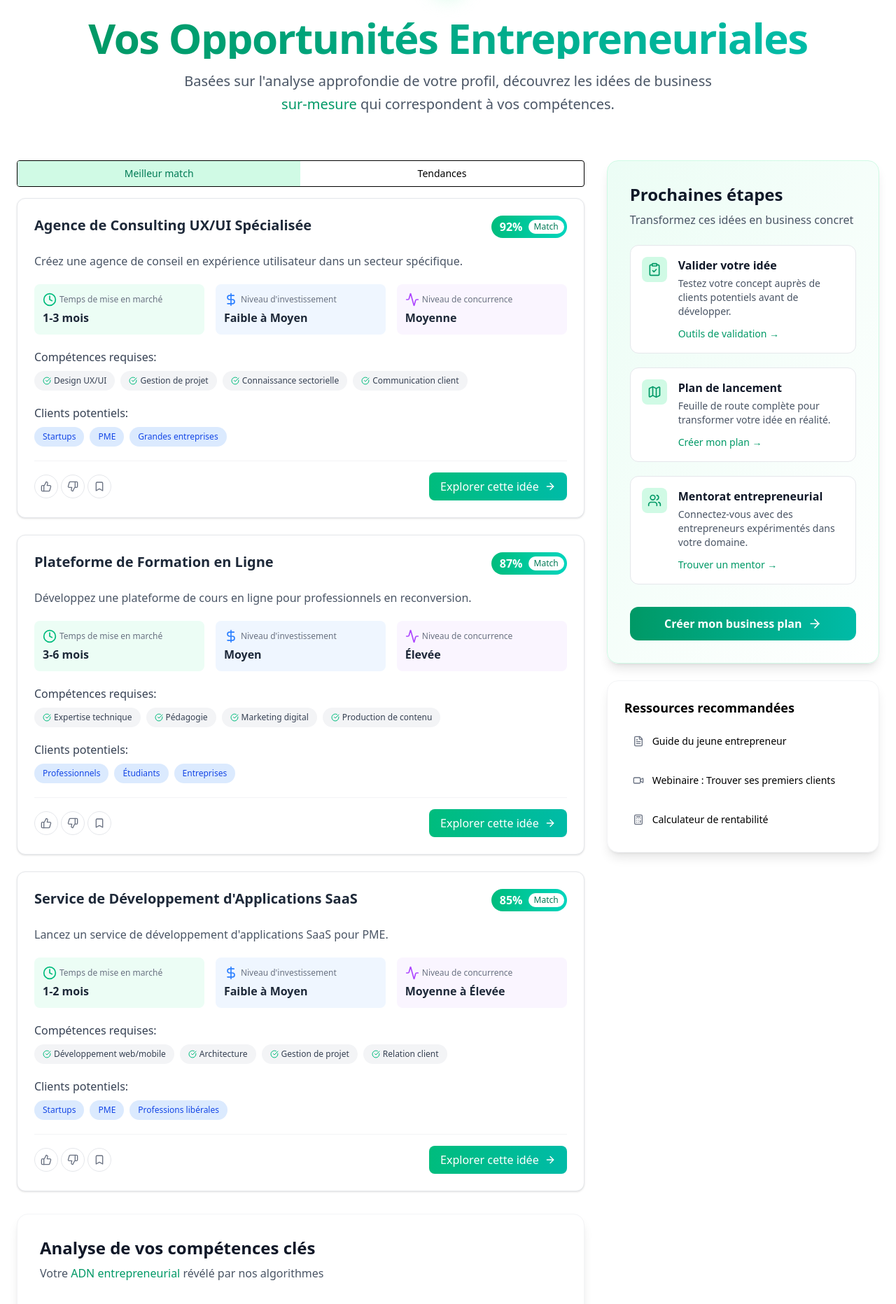
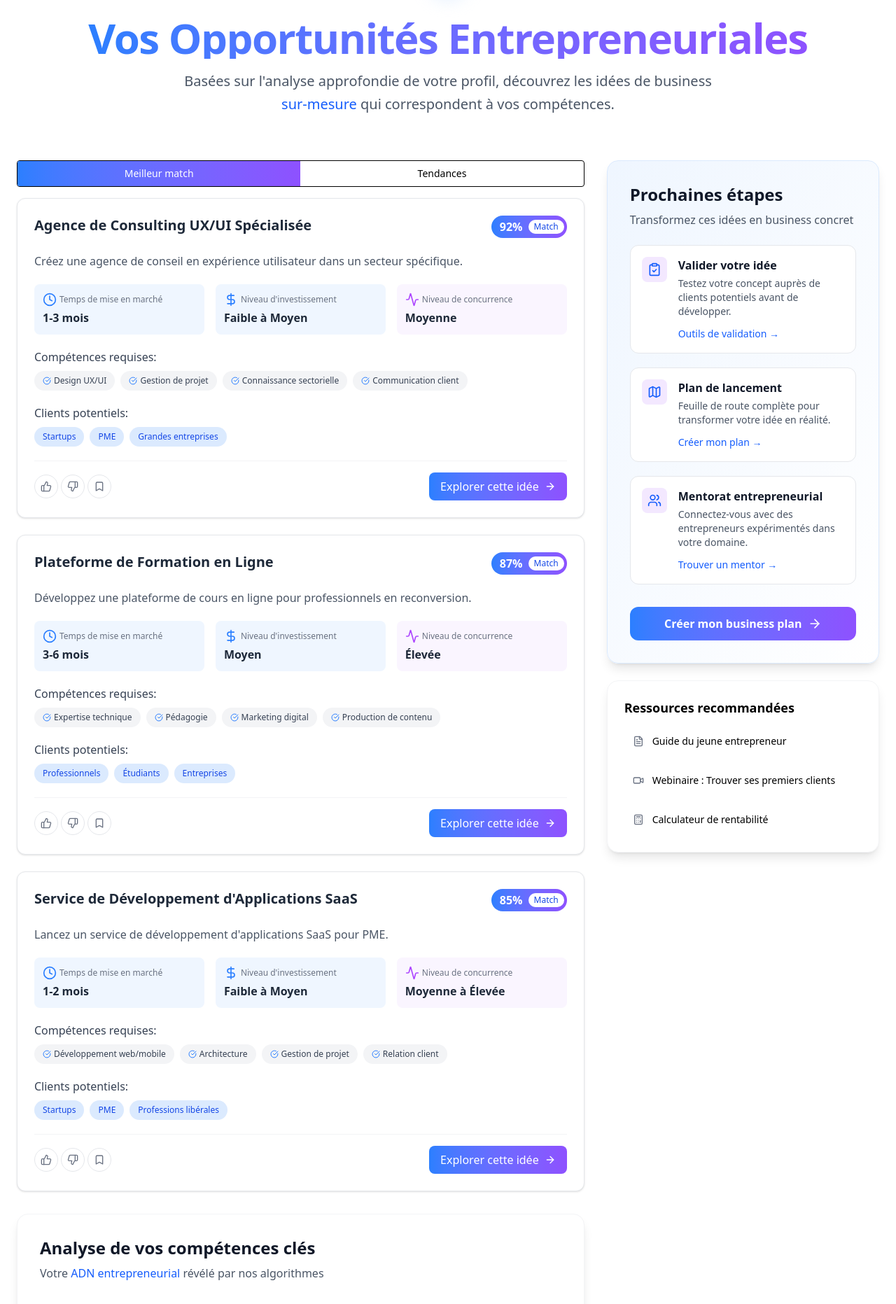
Before and after one commit to Grande-Ecole-IT/hackathon-2025, a React (Vite) app: page /business-ideas in a window 1280 px wide. Shown: the part 104-1967 px from the top of the page at 70% size. Built offline with nearby package versions, Linux system fonts and the light colour scheme; no server answers.

Commit message:
Modif des couleurs sur business ideas et plan

```diff
--- a/src/pages/BusinessIdeasPage.jsx
+++ b/src/pages/BusinessIdeasPage.jsx
@@ -1,6 +1,28 @@
-import { Link } from "react-router"
-import { Lightbulb, ArrowRight, ThumbsUp, ThumbsDown, Clock, Target, TrendingUp, DollarSign, Activity, CheckCircle, Bookmark, Palette, LayoutGrid, Code, MessageCircle, ClipboardCheck, Users, FileText, Video, Calculator, Map, Star } from "lucide-react"
-import { useState } from "react"
+import {
+  Activity,
+  ArrowRight,
+  Bookmark,
+  Calculator,
+  CheckCircle,
+  ClipboardCheck,
+  Clock,
+  Code,
+  DollarSign,
+  FileText,
+  LayoutGrid,
+  Lightbulb,
+  Map,
+  MessageCircle,
+  Palette,
+  Star,
+  ThumbsDown,
+  ThumbsUp,
+  TrendingUp,
+  Users,
+  Video,
+} from "lucide-react";
+import { useState } from "react";
+import { Link } from "react-router";
 
 export default function BusinessIdeasPage() {
   return (
@@ -8,14 +30,17 @@ export default function BusinessIdeasPage() {
       {/* Header avec animation et dégradé */}
       <div className="flex flex-col items-center text-center mb-16">
         <div className="relative mb-6">
-          <Lightbulb className="h-14 w-14 text-emerald-500 z-10 relative" />
-          <div className="absolute inset-0 bg-emerald-100 rounded-full blur-md opacity-75 -z-0 animate-pulse" />
+          <Lightbulb className="h-14 w-14 text-blue-500 z-10 relative" />
+          <div className="absolute inset-0 bg-blue-100 rounded-full blur-md opacity-75 -z-0 animate-pulse" />
         </div>
-        <h1 className="text-4xl font-bold tracking-tight sm:text-5xl md:text-6xl mb-4 bg-gradient-to-r from-emerald-600 to-teal-500 bg-clip-text text-transparent">
+        <h1 className="text-4xl font-bold tracking-tight sm:text-5xl md:text-6xl mb-4 bg-gradient-to-r from-blue-500 to-violet-500 bg-clip-text text-transparent">
           Vos Opportunités Entrepreneuriales
         </h1>
         <p className="text-xl text-gray-600 max-w-3xl leading-relaxed">
-          Basées sur l'analyse approfondie de votre profil, découvrez les idées de business <span className="font-medium text-emerald-600">sur-mesure</span> qui correspondent à vos compétences.
+          Basées sur l'analyse approfondie de votre profil, découvrez les idées
+          de business{" "}
+          <span className="font-medium text-blue-600">sur-mesure</span> qui
+          correspondent à vos compétences.
         </p>
       </div>
 
@@ -27,9 +52,15 @@ export default function BusinessIdeasPage() {
           {/* Analyse des compétences */}
           <div className="bg-white rounded-2xl shadow-lg p-8 border border-gray-100">
             <div className="mb-8">
-              <h2 className="text-2xl font-bold text-gray-900 mb-2">Analyse de vos compétences clés</h2>
+              <h2 className="text-2xl font-bold text-gray-900 mb-2">
+                Analyse de vos compétences clés
+              </h2>
               <p className="text-gray-600">
-                Votre <span className="font-medium text-emerald-600">ADN entrepreneurial</span> révélé par nos algorithmes
+                Votre{" "}
+                <span className="font-medium text-blue-600">
+                  ADN entrepreneurial
+                </span>{" "}
+                révélé par nos algorithmes
               </p>
             </div>
 
@@ -40,7 +71,7 @@ export default function BusinessIdeasPage() {
                 marketDemand="Élevée"
                 entrepreneurialValue="Très élevée"
                 description="Votre expertise en design UX/UI est un atout majeur pour créer des produits centrés sur l'utilisateur."
-                icon={<Palette className="h-5 w-5 text-emerald-500" />}
+                icon={<Palette className="h-5 w-5 text-blue-500" />}
               />
               <SkillMatchCard
                 skill="Gestion de projet"
@@ -72,9 +103,14 @@ export default function BusinessIdeasPage() {
 
         {/* Sidebar droite sticky */}
         <div className="space-y-6 sticky top-8 h-fit">
-          <div className="bg-gradient-to-br from-emerald-50 to-white rounded-2xl shadow-lg p-8 border border-emerald-100">
-            <h2 className="text-2xl font-bold text-gray-900 mb-2">Prochaines étapes</h2>
-            <p className="text-gray-600 mb-6">Transformez ces idées en <span className="font-medium">business concret</span></p>
+          <div className="bg-gradient-to-br from-blue-50 to-white rounded-2xl shadow-lg p-8 border border-blue-100">
+            <h2 className="text-2xl font-bold text-gray-900 mb-2">
+              Prochaines étapes
+            </h2>
+            <p className="text-gray-600 mb-6">
+              Transformez ces idées en{" "}
+              <span className="font-medium">business concret</span>
+            </p>
 
             <div className="space-y-5">
               <StepCard
@@ -91,7 +127,7 @@ export default function BusinessIdeasPage() {
                 desc="Feuille de route complète pour transformer votre idée en réalité."
                 link="/launch-plan"
                 button="Créer mon plan"
-                icon  ={<Map className="h-5 w-5" />}
+                icon={<Map className="h-5 w-5" />}
               />
               <StepCard
                 step={3}
@@ -105,7 +141,7 @@ export default function BusinessIdeasPage() {
 
             <Link
               to="/launch-plan"
-              className="mt-8 w-full bg-gradient-to-r from-emerald-600 to-teal-500 text-white font-semibold py-3 px-6 rounded-xl hover:shadow-lg transition-all flex items-center justify-center"
+              className="mt-8 w-full bg-gradient-to-r from-blue-500 to-violet-500 text-white font-semibold py-3 px-6 rounded-xl hover:shadow-lg transition-all flex items-center justify-center"
             >
               Créer mon business plan
               <ArrowRight className="ml-2 h-5 w-5" />
@@ -114,17 +150,30 @@ export default function BusinessIdeasPage() {
 
           {/* Widget supplémentaire */}
           <div className="bg-white rounded-2xl shadow-lg p-6 border border-gray-100">
-            <h3 className="font-semibold text-lg mb-3">Ressources recommandées</h3>
+            <h3 className="font-semibold text-lg mb-3">
+              Ressources recommandées
+            </h3>
             <div className="space-y-3">
-              <a href="#" className="flex items-center p-3 hover:bg-gray-50 rounded-lg transition-colors">
+              <a
+                href="#"
+                className="flex items-center p-3 hover:bg-gray-50 rounded-lg transition-colors"
+              >
                 <FileText className="h-4 w-4 text-gray-500 mr-3" />
                 <span className="text-sm">Guide du jeune entrepreneur</span>
               </a>
-              <a href="#" className="flex items-center p-3 hover:bg-gray-50 rounded-lg transition-colors">
+              <a
+                href="#"
+                className="flex items-center p-3 hover:bg-gray-50 rounded-lg transition-colors"
+              >
                 <Video className="h-4 w-4 text-gray-500 mr-3" />
-                <span className="text-sm">Webinaire : Trouver ses premiers clients</span>
+                <span className="text-sm">
+                  Webinaire : Trouver ses premiers clients
+                </span>
               </a>
-              <a href="#" className="flex items-center p-3 hover:bg-gray-50 rounded-lg transition-colors">
+              <a
+                href="#"
+                className="flex items-center p-3 hover:bg-gray-50 rounded-lg transition-colors"
+              >
                 <Calculator className="h-4 w-4 text-gray-500 mr-3" />
                 <span className="text-sm">Calculateur de rentabilité</span>
               </a>
@@ -139,8 +188,8 @@ export default function BusinessIdeasPage() {
 // Nouveau design pour StepCard
 function StepCard({ step, title, desc, link, button, icon }) {
   return (
-    <div className="flex items-start p-4 bg-white rounded-xl border border-gray-200 hover:border-emerald-300 transition-colors">
-      <div className="flex-shrink-0 bg-emerald-100 text-emerald-600 rounded-lg p-2 mr-4">
+    <div className="flex items-start p-4 bg-white rounded-xl border border-gray-200 hover:border-blue-300 transition-colors">
+      <div className="flex-shrink-0 bg-purple-100 text-blue-600 rounded-lg p-2 mr-4">
         {icon || <span className="font-bold">{step}</span>}
       </div>
       <div className="flex-grow">
@@ -148,7 +197,7 @@ function StepCard({ step, title, desc, link, button, icon }) {
         <p className="text-sm text-gray-600 mt-1">{desc}</p>
         <Link
           to={link}
-          className="inline-block mt-3 text-sm font-medium text-emerald-600 hover:text-emerald-700"
+          className="inline-block mt-3 text-sm font-medium text-blue-600 hover:text-blue-700"
         >
           {button} →
         </Link>
@@ -158,7 +207,7 @@ function StepCard({ step, title, desc, link, button, icon }) {
 }
 
 function TabsSection() {
-  const [activeTab, setActiveTab] = useState("match")
+  const [activeTab, setActiveTab] = useState("match");
 
   const ideas = {
     match: [
@@ -170,7 +219,12 @@ function TabsSection() {
         investmentLevel: "Faible à Moyen",
         timeToMarket: "1-3 mois",
         competitionLevel: "Moyenne",
-        skillsRequired: ["Design UX/UI", "Gestion de projet", "Connaissance sectorielle", "Communication client"],
+        skillsRequired: [
+          "Design UX/UI",
+          "Gestion de projet",
+          "Connaissance sectorielle",
+          "Communication client",
+        ],
         potentialClients: ["Startups", "PME", "Grandes entreprises"],
       },
       {
@@ -181,7 +235,12 @@ function TabsSection() {
         investmentLevel: "Moyen",
         timeToMarket: "3-6 mois",
         competitionLevel: "Élevée",
-        skillsRequired: ["Expertise technique", "Pédagogie", "Marketing digital", "Production de contenu"],
+        skillsRequired: [
+          "Expertise technique",
+          "Pédagogie",
+          "Marketing digital",
+          "Production de contenu",
+        ],
         potentialClients: ["Professionnels", "Étudiants", "Entreprises"],
       },
       {
@@ -192,7 +251,12 @@ function TabsSection() {
         investmentLevel: "Faible à Moyen",
         timeToMarket: "1-2 mois",
         competitionLevel: "Moyenne à Élevée",
-        skillsRequired: ["Développement web/mobile", "Architecture", "Gestion de projet", "Relation client"],
+        skillsRequired: [
+          "Développement web/mobile",
+          "Architecture",
+          "Gestion de projet",
+          "Relation client",
+        ],
         potentialClients: ["Startups", "PME", "Professions libérales"],
       },
     ],
@@ -205,11 +269,16 @@ function TabsSection() {
         investmentLevel: "Faible",
         timeToMarket: "1-2 mois",
         competitionLevel: "Moyenne",
-        skillsRequired: ["Connaissance de l'IA", "Conseil", "Analyse de besoins", "Gestion de projet"],
+        skillsRequired: [
+          "Connaissance de l'IA",
+          "Conseil",
+          "Analyse de besoins",
+          "Gestion de projet",
+        ],
         potentialClients: ["PME", "Startups", "Professions libérales"],
       },
-    ]
-  }
+    ],
+  };
 
   return (
     <div className="mb-8">
@@ -219,10 +288,16 @@ function TabsSection() {
             key={tab}
             onClick={() => setActiveTab(tab)}
             className={`py-2 px-4 text-sm font-medium ${
-              activeTab === tab ? "bg-emerald-100 text-emerald-700" : "hover:bg-gray-100"
+              activeTab === tab
+                ? "bg-gradient-to-r from-blue-500 to-violet-500 text-white"
+                : "hover:bg-gray-100"
             }`}
           >
-            {tab === "match" ? "Meilleur match" : tab === "trending" ? "Tendances" : "Innovant"}
+            {tab === "match"
+              ? "Meilleur match"
+              : tab === "trending"
+              ? "Tendances"
+              : "Innovant"}
           </button>
         ))}
       </div>
@@ -233,7 +308,7 @@ function TabsSection() {
         ))}
       </div>
     </div>
-  )
+  );
 }
 
 function BusinessIdeaCard({
@@ -246,16 +321,18 @@ function BusinessIdeaCard({
   skillsRequired,
   potentialClients,
 }) {
-  const ideaLink = `/business-ideas/${title.toLowerCase().replace(/\s+/g, "-")}`;
+  const ideaLink = `/business-ideas/${title
+    .toLowerCase()
+    .replace(/\s+/g, "-")}`;
 
   return (
     <div className="border border-gray-200 rounded-xl shadow-sm p-6 bg-white space-y-5 hover:shadow-md transition-shadow duration-300">
       {/* Header with title and match score */}
       <div className="flex justify-between items-start">
         <h3 className="text-xl font-bold text-gray-800">{title}</h3>
-        <div className="flex items-center bg-gradient-to-r from-emerald-500 to-teal-400 rounded-full pl-3 pr-1 py-1">
+        <div className="flex items-center bg-gradient-to-r from-blue-500 to-violet-500 rounded-full pl-3 pr-1 py-1">
           <span className="font-bold text-white mr-2">{matchScore}%</span>
-          <span className="text-xs bg-white text-emerald-700 px-2 py-0.5 rounded-full font-medium">
+          <span className="text-xs bg-white text-blue-700 px-2 py-0.5 rounded-full font-medium">
             Match
           </span>
         </div>
@@ -267,10 +344,10 @@ function BusinessIdeaCard({
       {/* Stats grid */}
       <div className="grid grid-cols-1 md:grid-cols-3 gap-4">
         <InfoBlock
-          icon={<Clock className="h-5 w-5 text-emerald-500" />}
+          icon={<Clock className="h-5 w-5 text-blue-500" />}
           label="Temps de mise en marché"
           value={timeToMarket}
-          className="bg-emerald-50"
+          className="bg-blue-50"
         />
         <InfoBlock
           icon={<DollarSign className="h-5 w-5 text-blue-500" />}
@@ -295,7 +372,7 @@ function BusinessIdeaCard({
               key={i}
               className="text-xs font-medium bg-gray-100 text-gray-700 px-3 py-1.5 rounded-full flex items-center"
             >
-              <CheckCircle className="h-3 w-3 mr-1 text-emerald-500" />
+              <CheckCircle className="h-3 w-3 mr-1 text-blue-500" />
               {skill}
             </span>
           ))}
@@ -321,7 +398,7 @@ function BusinessIdeaCard({
       <div className="flex justify-between items-center pt-4 border-t border-gray-100">
         <div className="flex gap-1">
           <button className="border border-gray-200 rounded-full p-2 hover:bg-gray-50 transition-colors">
-            <ThumbsUp className="h-4 w-4 text-gray-500 hover:text-emerald-500" />
+            <ThumbsUp className="h-4 w-4 text-gray-500 hover:text-blue-500" />
           </button>
           <button className="border border-gray-200 rounded-full p-2 hover:bg-gray-50 transition-colors">
             <ThumbsDown className="h-4 w-4 text-gray-500 hover:text-red-500" />
@@ -332,7 +409,7 @@ function BusinessIdeaCard({
         </div>
         <Link
           to={ideaLink}
-          className="bg-gradient-to-r from-emerald-500 to-teal-500 text-white px-4 py-2 rounded-lg hover:shadow-md transition-all flex items-center"
+          className="bg-gradient-to-r from-blue-500 to-violet-500 text-white px-4 py-2 rounded-lg hover:shadow-md transition-all flex items-center"
         >
           Explorer cette idée
           <ArrowRight className="ml-2 h-4 w-4" />
@@ -342,34 +419,51 @@ function BusinessIdeaCard({
   );
 }
 
-function SkillMatchCard({ skill, level, marketDemand, entrepreneurialValue, description, icon }) {
+function SkillMatchCard({
+  skill,
+  level,
+  marketDemand,
+  entrepreneurialValue,
+  description,
+  icon,
+}) {
   // Fonction pour déterminer la couleur en fonction du niveau
   const getLevelColor = (level) => {
-    switch(level) {
-      case 'Expert': return 'bg-emerald-100 text-emerald-800';
-      case 'Avancé': return 'bg-blue-100 text-blue-800';
-      case 'Intermédiaire': return 'bg-amber-100 text-amber-800';
-      case 'Débutant': return 'bg-gray-100 text-gray-800';
-      default: return 'bg-gray-100 text-gray-800';
+    switch (level) {
+      case "Expert":
+        return "bg-blue-100 text-blue-800";
+      case "Avancé":
+        return "bg-blue-100 text-blue-800";
+      case "Intermédiaire":
+        return "bg-amber-100 text-amber-800";
+      case "Débutant":
+        return "bg-gray-100 text-gray-800";
+      default:
+        return "bg-gray-100 text-gray-800";
     }
   };
 
   // Fonction pour déterminer l'icône de demande
   const getDemandIcon = (demand) => {
-    switch(demand) {
-      case 'Très élevée': return <TrendingUp className="h-4 w-4 text-red-500" />;
-      case 'Élevée': return <TrendingUp className="h-4 w-4 text-orange-500" />;
-      case 'Moyenne': return <Minus className="h-4 w-4 text-yellow-500" />;
-      case 'Faible': return <TrendingDown className="h-4 w-4 text-gray-500" />;
-      default: return <Activity className="h-4 w-4 text-gray-500" />;
+    switch (demand) {
+      case "Très élevée":
+        return <TrendingUp className="h-4 w-4 text-red-500" />;
+      case "Élevée":
+        return <TrendingUp className="h-4 w-4 text-orange-500" />;
+      case "Moyenne":
+        return <Minus className="h-4 w-4 text-yellow-500" />;
+      case "Faible":
+        return <TrendingDown className="h-4 w-4 text-gray-500" />;
+      default:
+        return <Activity className="h-4 w-4 text-gray-500" />;
     }
   };
 
   return (
-    <div className="group p-5 border border-gray-200 rounded-xl bg-white hover:border-emerald-300 hover:shadow-md transition-all duration-300">
+    <div className="group p-5 border border-gray-200 rounded-xl bg-white hover:border-blue-300 hover:shadow-md transition-all duration-300">
       <div className="flex items-start gap-4">
         {icon && (
-          <div className="p-2.5 bg-emerald-50 rounded-lg text-emerald-600">
+          <div className="p-2.5 bg-blue-50 rounded-lg text-blue-600">
             {icon}
           </div>
         )}
@@ -377,7 +471,11 @@ function SkillMatchCard({ skill, level, marketDemand, entrepreneurialValue, desc
         <div className="flex-1 space-y-3">
           <div className="flex justify-between items-start">
             <h3 className="font-bold text-lg text-gray-900">{skill}</h3>
-            <span className={`text-xs px-2.5 py-1 rounded-full ${getLevelColor(level)}`}>
+            <span
+              className={`text-xs px-2.5 py-1 rounded-full ${getLevelColor(
+                level
+              )}`}
+            >
               {level}
             </span>
           </div>
@@ -387,14 +485,20 @@ function SkillMatchCard({ skill, level, marketDemand, entrepreneurialValue, desc
           <div className="flex flex-wrap gap-4 pt-2">
             <div className="flex items-center gap-1.5">
               {getDemandIcon(marketDemand)}
-              <span className="text-sm font-medium text-gray-700">Demande: </span>
+              <span className="text-sm font-medium text-gray-700">
+                Demande:{" "}
+              </span>
               <span className="text-sm font-semibold">{marketDemand}</span>
             </div>
 
             <div className="flex items-center gap-1.5">
               <Star className="h-4 w-4 text-amber-500" />
-              <span className="text-sm font-medium text-gray-700">Valeur: </span>
-              <span className="text-sm font-semibold">{entrepreneurialValue}</span>
+              <span className="text-sm font-medium text-gray-700">
+                Valeur:{" "}
+              </span>
+              <span className="text-sm font-semibold">
+                {entrepreneurialValue}
+              </span>
             </div>
           </div>
         </div>
```
Also changed, not shown: src/pages/LaunchPlanPage.jsx (+68 -39 lines).
